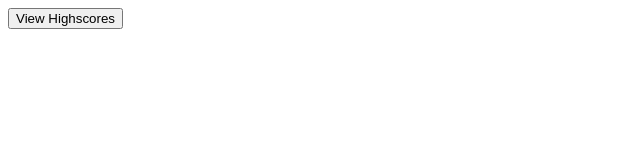
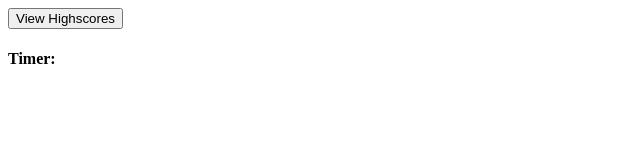
Before and after one commit to HLovelady/Web-APIs-Challenge--Code-Quiz, a plain HTML site: page index.html in a window 1280 px wide. Shown: the full height of the page, 0-640 px from the left. Drawn offline with Linux system fonts and the light colour scheme.

Commit message:
more changes

```diff
--- a/index.html
+++ b/index.html
@@ -13,7 +13,7 @@
             <button id="highscore">View Highscores</button>
         </div>
         <div class="timer">
-
+            <h4>Timer:</h4>
         </div>
     </header>
 </body>
```
